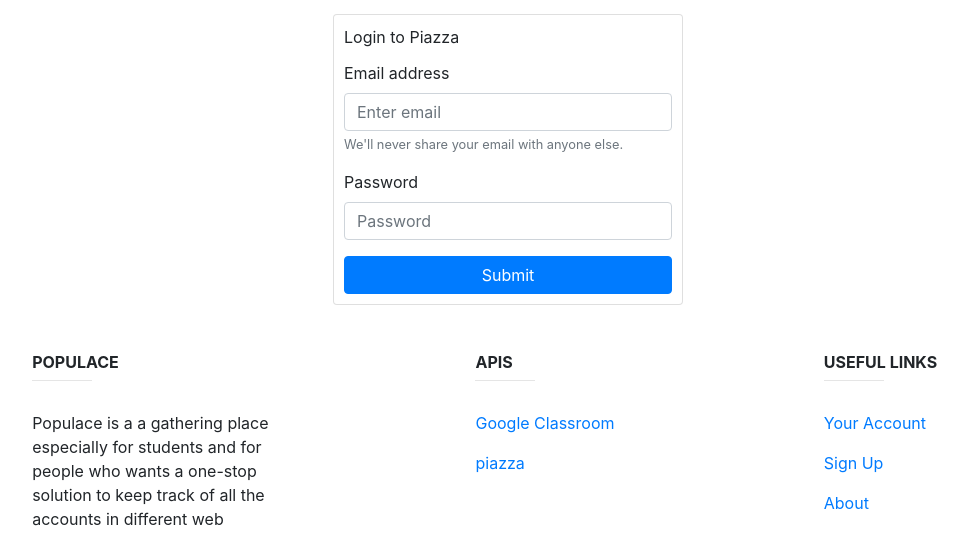
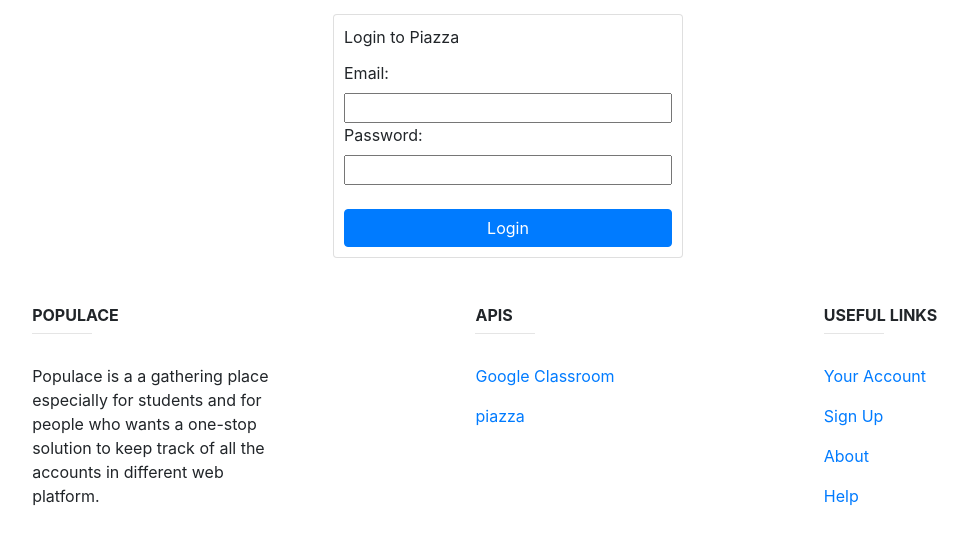
Before and after one commit to NSU-SU19CSE299S16/SU19CSE299S16G03NSU, a Django app: template PROJECT CODE/Populace/api/templates/api/profile.html in a window 1280 px wide. Shown: the part 58-592 px from the top of the page, without its empty margins (132-1100 px from the left). Run offline with Django 3.2, Linux system fonts and the light colour scheme; the template is opened without the code that fills it: values that come from a table or form of the project are taken from there, others are empty; parts of the project's set-up code (start-up, migrations or seed data) failed here and were passed over; some libraries are stand-ins or nearby versions.

Commit message:
issue #14:login to piazza completed

```diff
--- a/PROJECT CODE/Populace/api/forms.py
+++ b/PROJECT CODE/Populace/api/forms.py
@@ -1,5 +1,5 @@
-from django import forms,PasswordInput
+from django import forms
 
 class piazzaLoginForm(forms.Form):
-    email = forms.forms.EmailField()
-    password = CharField(widget=PasswordInput())
+    email = forms.EmailField()
+    password = forms.CharField(widget=forms.PasswordInput(),max_length=20)
--- a/PROJECT CODE/Populace/api/templates/api/profile.html
+++ b/PROJECT CODE/Populace/api/templates/api/profile.html
@@ -12,20 +12,15 @@
 <div class="col-4">
 
 
-<form class="card" style="padding:10px">
+<form action="{% url 'profile' %}" method="post" class="card" style="padding:10px">
+  {% csrf_token %}
 <div class="card-title">
   Login to Piazza
 </div>
-  <div class="form-group">
-    <label for="exampleInputEmail1">Email address</label>
-    <input type="email" class="form-control" id="exampleInputEmail1" aria-describedby="emailHelp" placeholder="Enter email">
-    <small id="emailHelp" class="form-text text-muted">We'll never share your email with anyone else.</small>
-  </div>
-  <div class="form-group">
-    <label for="exampleInputPassword1">Password</label>
-    <input type="password" class="form-control" id="exampleInputPassword1" placeholder="Password">
-  </div>
-  <button type="submit" class="btn btn-primary">Submit</button>
+
+  {{piazzaform}}
+  <br>
+  <button type="submit" class="btn btn-primary">Login</button>
 </form>
 </div>
 <div class="col-4">
```
Also changed, not shown: PROJECT CODE/Populace/api/views.py (+12 -2 lines).
